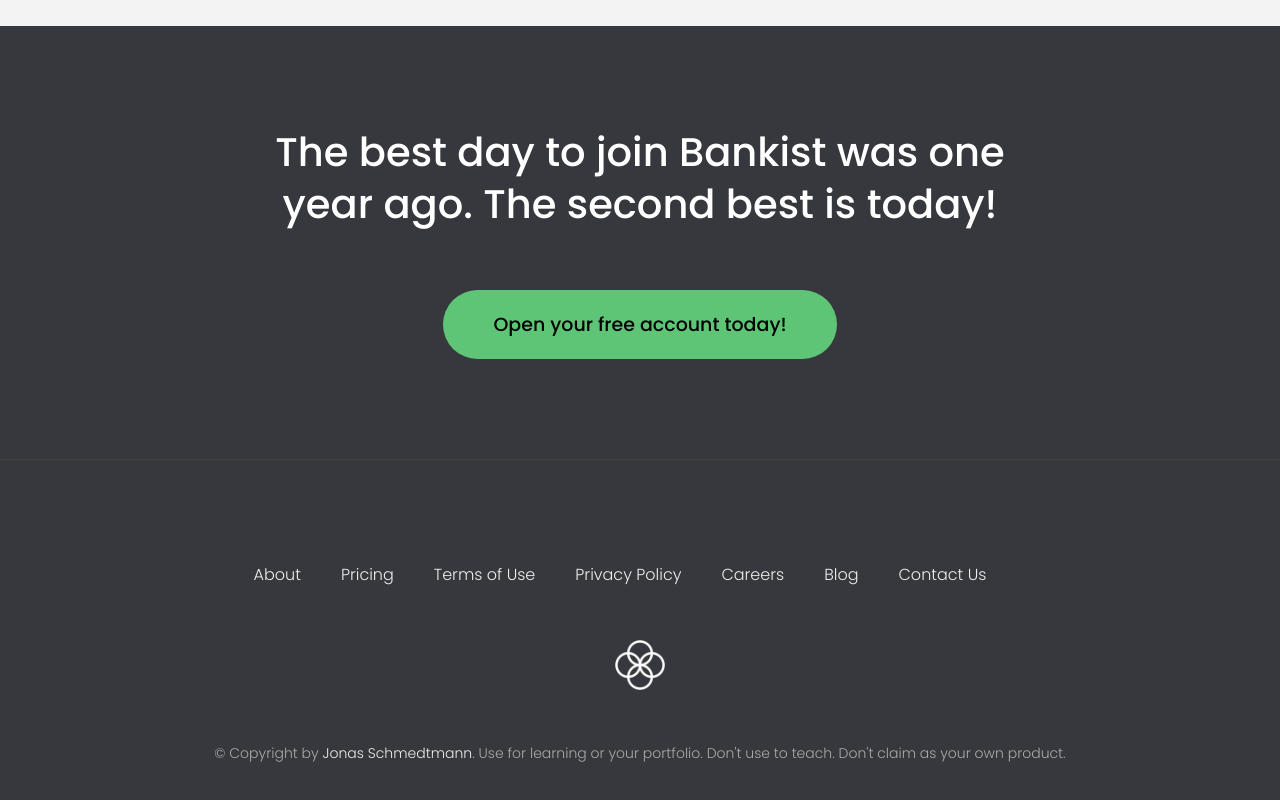
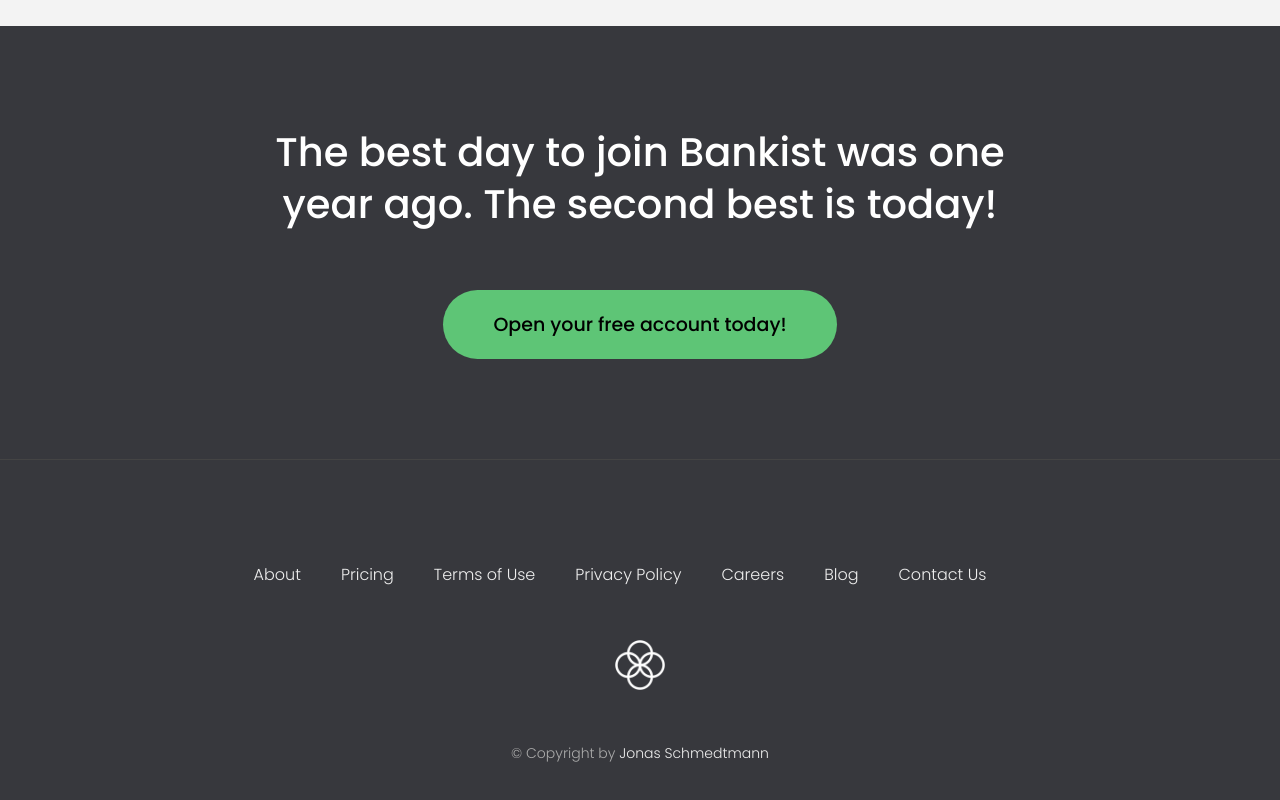
Before and after one commit to one-way7/bankist, a plain HTML site: page index.html in a window 1280 px wide. Shown: the part 4170-4970 px from the top of the page. Drawn offline with Linux system fonts and the light colour scheme.

Commit message:
inital commit

```diff
--- a/index.html
+++ b/index.html
@@ -365,8 +365,7 @@
                     target="_blank"
                     href="https://twitter.com/jonasschmedtman"
                     >Jonas Schmedtmann</a
-                >. Use for learning or your portfolio. Don't use to teach. Don't
-                claim as your own product.
+                >
             </p>
         </footer>
 
```
